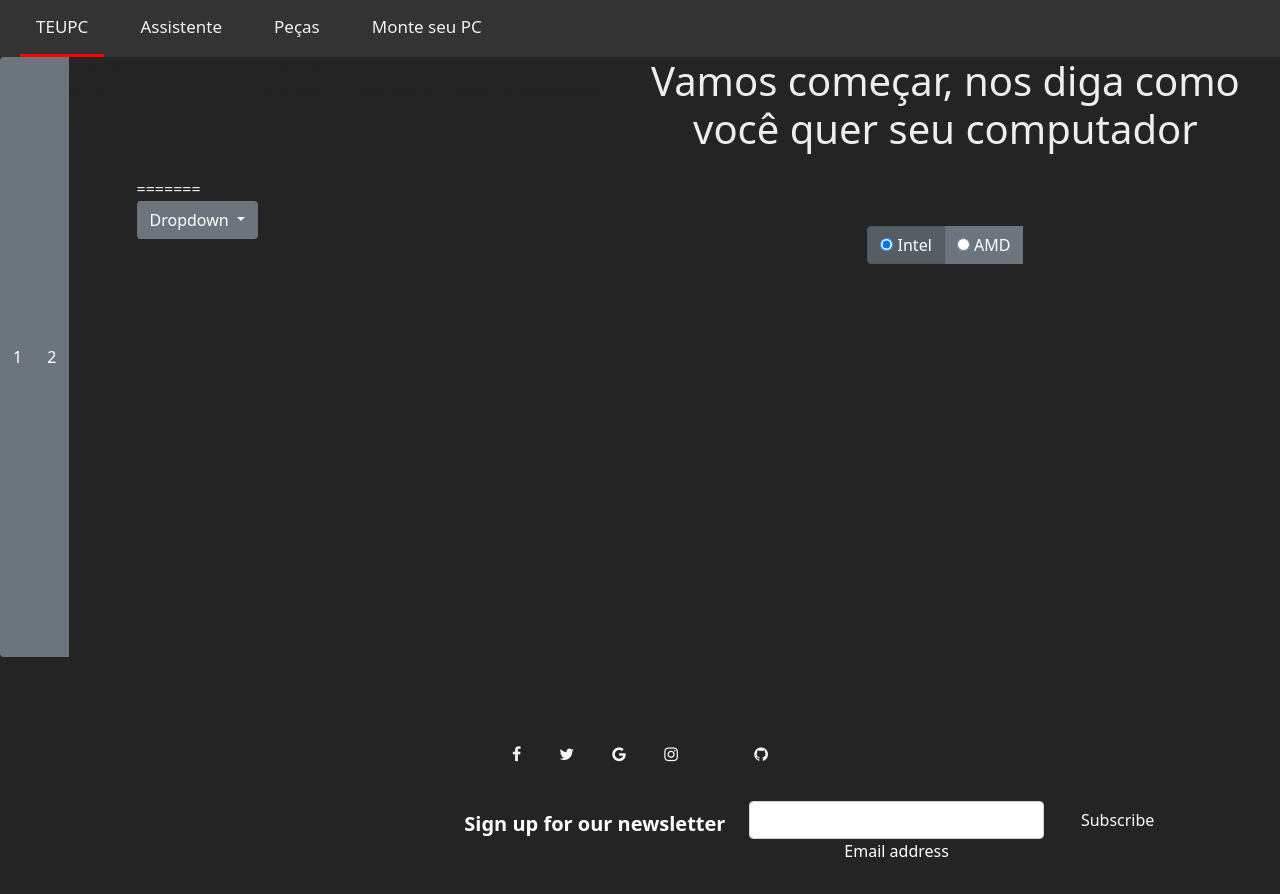
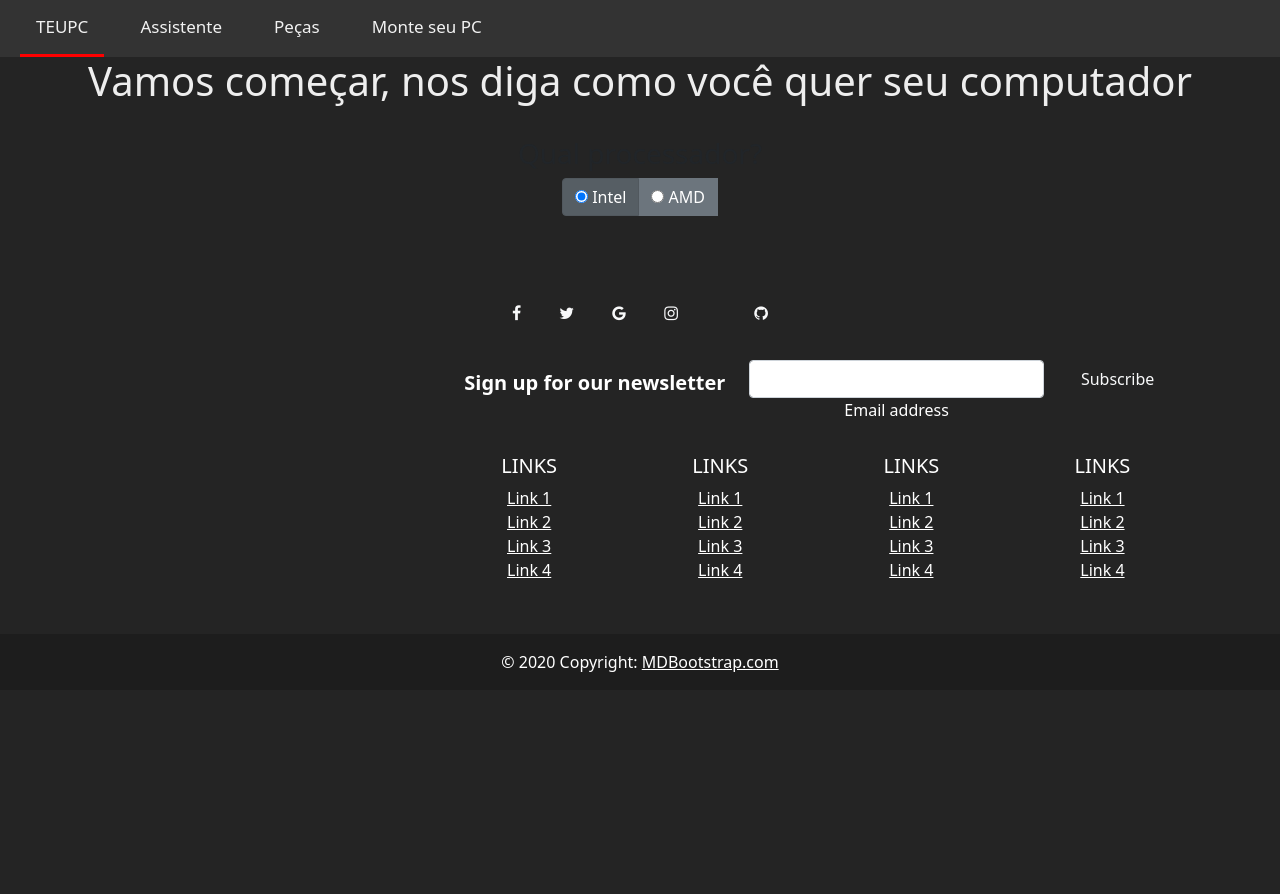
Before and after one commit to senacrs-emti/2022-3M-computadores, a PHP site: page /assistente.php in a window 1280 px wide. Shown: the top 894 px of the page. After the commit the page ends 672 px from the top, so only its background shows below. Run offline with PHP 8.4, Linux system fonts and the light colour scheme.

Commit message:
Update assistente.php

```diff
--- a/TeuPC/assistente.php
+++ b/TeuPC/assistente.php
@@ -2,31 +2,6 @@
 include_once "includes/head.php";
 include_once "includes/header.php";
 ?>
-
-<div class="btn-group" role="group" aria-label="Button group with nested dropdown">
-  <button type="button" class="btn btn-secondary">1</button>
-  <button type="button" class="btn btn-secondary">2</button>
-
-<<<<<<< HEAD
-<div class= "main">
-<br>
-<br>
-<br>
-<br>
-<br>
-=======
-  <div class="btn-group" role="group">
-    <button id="btnGroupDrop1" type="button" class="btn btn-secondary dropdown-toggle" data-toggle="dropdown" aria-haspopup="true" aria-expanded="false">
-      Dropdown
-    </button>
-    <div class="dropdown-menu" aria-labelledby="btnGroupDrop1">
-      <a class="dropdown-item" href="#">Dropdown link</a>
-      <a class="dropdown-item" href="#">Dropdown link</a>
-    </div>
-  </div>
-</div>
->>>>>>> 86408542a527df18ecac7c447d7fd09fe16936b3
-
 
 <center>
     <h1 style>Vamos começar, nos diga como você quer seu computador</h1>
```
